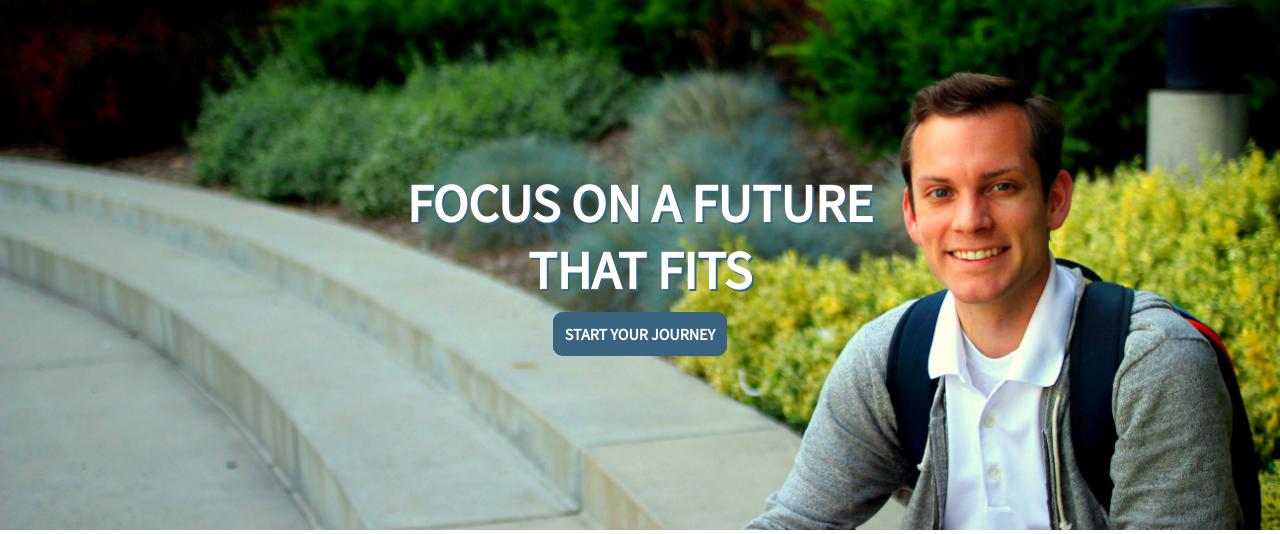
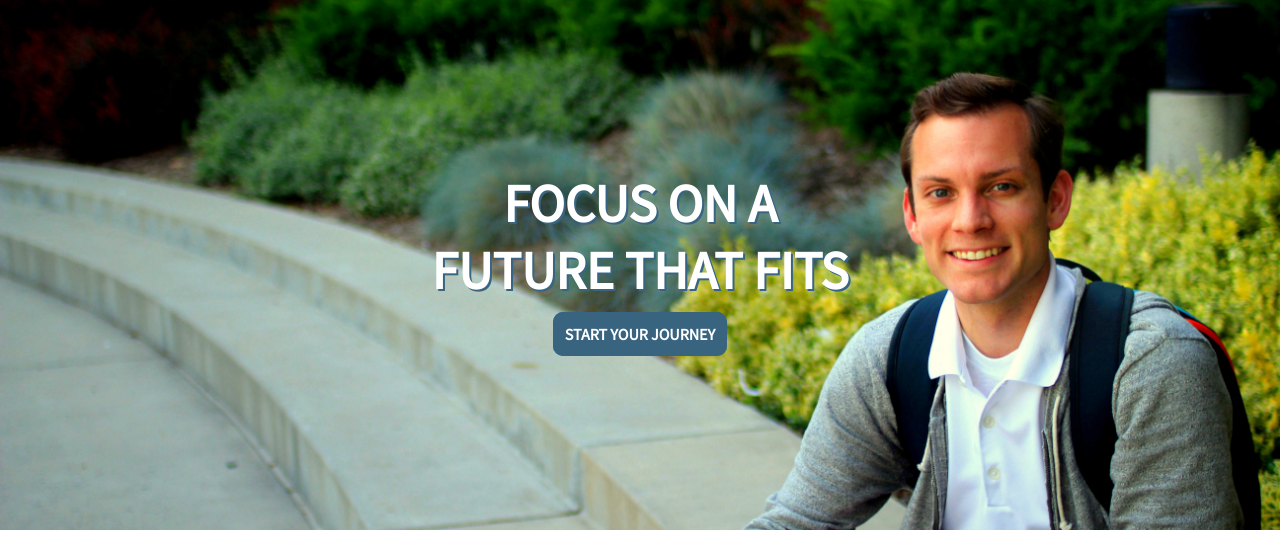
Before and after one commit to derekbrimley/raize, a Django app: page / in a window 1280 px wide. Shown: the part 107-641 px from the top of the page. Run offline with Django 3.2, Linux system fonts and the light colour scheme; some libraries are stand-ins or nearby versions.

Commit message:
Update style.css

```diff
--- a/quiz/static/quiz/css/style.css
+++ b/quiz/static/quiz/css/style.css
@@ -166,7 +166,7 @@ ol{
 }
 
 #img_content{
-	width:500px;
+	width:420px;
 	margin-left: auto;
 	margin-right: auto;
     text-align: center;
```
